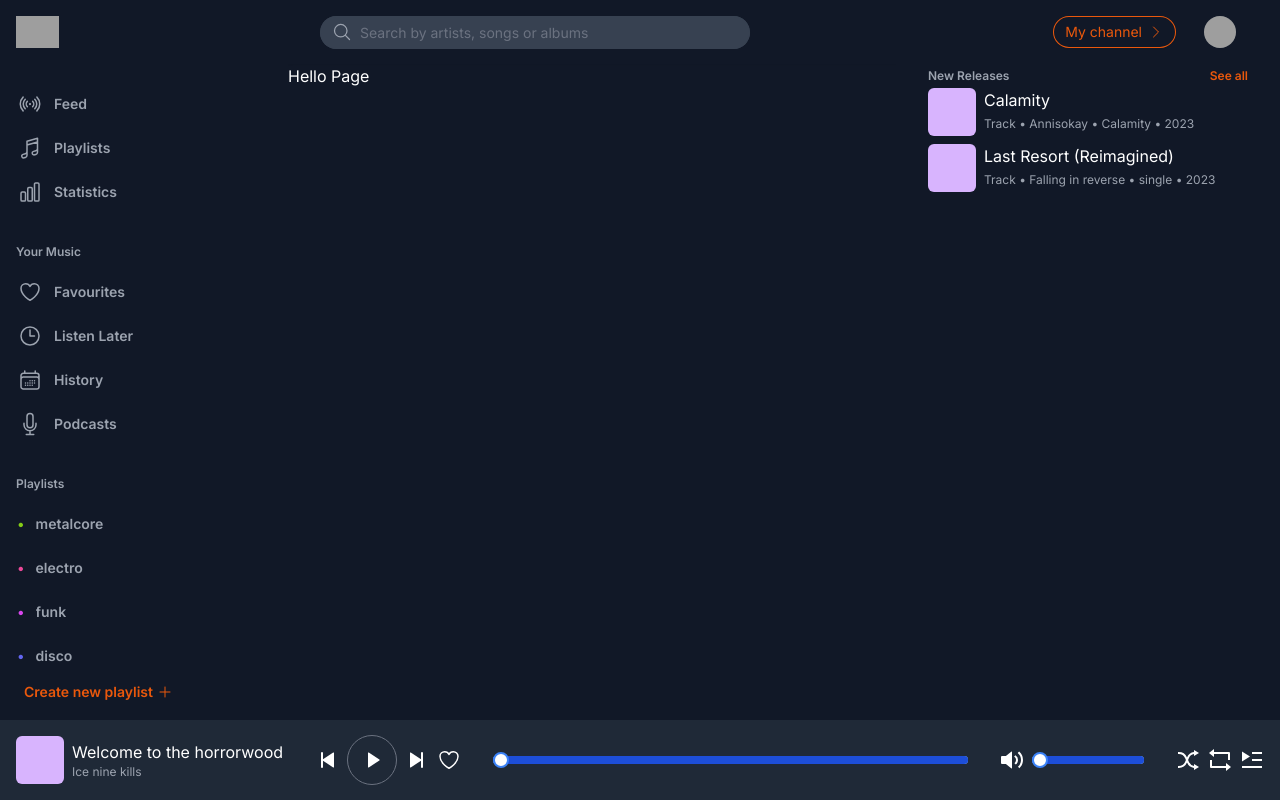
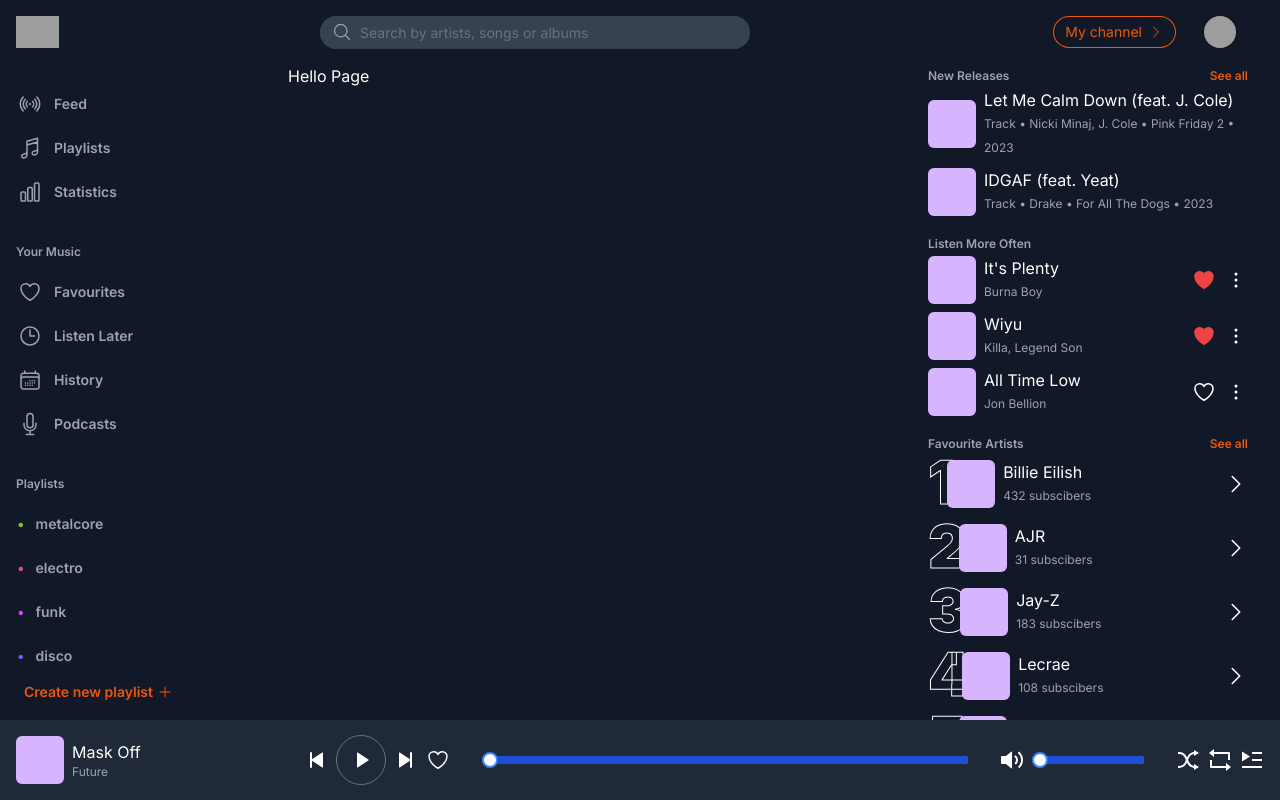
Before and after one commit to LobeM/melo, a Next.js app: page / in a window 1280 px wide. Built offline with nearby package versions, Linux system fonts and the light colour scheme; grey boxes are pictures that could not be loaded.

Commit message:
Completed layout base

```diff
--- a/src/app/_components/Aside.tsx
+++ b/src/app/_components/Aside.tsx
@@ -1,17 +1,23 @@
 import Link from 'next/link';
 
-import { newReleases } from '@/app/lib/placeholder-data';
+import {
+  newReleases,
+  listenMore,
+  favoriteArtists,
+} from '@/app/lib/placeholder-data';
 import NewReleaseListItem from './listItems/NewReleaseListItem';
+import ListenMoreListItem from './listItems/ListenMoreListItem';
+import FavouriteArtistListItem from './listItems/FavouriteArtistListItem';
 
 export default function Aside() {
   return (
-    <aside className='bg-gray-900 px-4 lg:px-8 lg:fixed lg:bottom-20 lg:right-0 lg:top-16 lg:w-96 lg:overflow-y-auto'>
+    <aside className='bg-gray-900 px-4 lg:px-8 lg:fixed lg:bottom-20 lg:right-0 lg:top-16 lg:w-96 lg:overflow-y-auto no-scrollbar'>
       {/* New Realeases */}
       <section>
         <div className='flex justify-between'>
-          <div className='text-xs font-semibold leading-6 text-gray-400'>
+          <h3 className='text-xs font-semibold leading-6 text-gray-400'>
             New Releases
-          </div>
+          </h3>
           <Link
             href='#'
             className='text-orange-600 text-xs leading-6 font-semibold'
@@ -20,8 +26,9 @@
           </Link>
         </div>
         <ul role='list' className='space-y-2'>
-          {newReleases.map((item) => (
+          {newReleases.map((item, index) => (
             <NewReleaseListItem
+              key={index}
               title={item.title}
               artist={item.artist}
               album={item.album}
@@ -29,6 +36,40 @@
             />
           ))}
         </ul>
+        <h3 className='text-xs font-semibold leading-6 text-gray-400 mt-4'>
+          Listen More Often
+        </h3>
+        <ul className='space-y-2'>
+          {listenMore.map((item, index) => (
+            <ListenMoreListItem
+              key={index}
+              title={item.title}
+              artist={item.artist}
+              favorite={item.favorite}
+            />
+          ))}
+        </ul>
+        <div className='flex justify-between mt-4'>
+          <h3 className='text-xs font-semibold leading-6 text-gray-400'>
+            Favourite Artists
+          </h3>
+          <Link
+            href='#'
+            className='text-orange-600 text-xs leading-6 font-semibold'
+          >
+            See all
+          </Link>
+        </div>
+        <ul className='space-y-2'>
+          {favoriteArtists.map((item, index) => (
+            <FavouriteArtistListItem
+              key={index}
+              count={index + 1}
+              name={item.name}
+              subscribers={item.subscribers}
+            />
+          ))}
+        </ul>
       </section>
     </aside>
   );
--- a/src/app/_components/Sidebar.tsx
+++ b/src/app/_components/Sidebar.tsx
@@ -34,7 +34,7 @@
 
 export default function Sidebar() {
   return (
-    <div className='bg-gray-900 hidden xl:fixed xs:inset-y-0 xl:top-0 xl:bottom-20 xl:z-40 xl:flex xl:w-72 xl:flex-col gap-y-5 overflow-y-auto no-scrollbar '>
+    <div className='bg-gray-900 hidden xl:fixed xs:inset-y-0 xl:top-0 xl:bottom-20 xl:z-40 xl:flex xl:w-72 xl:flex-col gap-y-5 overflow-y-auto no-scrollbar'>
       <div className='flex h-16 shrink-0 items-center p-4'>
         <img
           className='h-8 w-auto'
--- /dev/null
+++ b/src/app/_components/listItems/FavouriteArtistListItem.tsx
@@ -0,0 +1,34 @@
+import { ChevronRightIcon } from '@heroicons/react/24/outline';
+import React from 'react';
+
+type IFavouriteArtistListItem = {
+  count: number;
+  name: string;
+  subscribers: number;
+};
+
+const FavouriteArtistListItem = ({
+  count,
+  name,
+  subscribers,
+}: IFavouriteArtistListItem) => {
+  return (
+    <li className='flex items-center gap-x-2'>
+      <span className='text-6xl font-black -me-4 -mt-1 font-outline-1'>
+        {count}
+      </span>
+      <div className='flex-none w-12 h-12 bg-purple-300 rounded-md'></div>
+      <div className='flex-1'>
+        <p>{name}</p>
+        <p className='text-xs leading-6 text-gray-400'>
+          {subscribers} subscibers
+        </p>
+      </div>
+      <button>
+        <ChevronRightIcon className='w-6 h-6' />
+      </button>
+    </li>
+  );
+};
+
+export default FavouriteArtistListItem;
--- /dev/null
+++ b/src/app/_components/listItems/ListenMoreListItem.tsx
@@ -0,0 +1,39 @@
+'use client';
+
+import { EllipsisVerticalIcon, HeartIcon } from '@heroicons/react/24/outline';
+import { HeartIcon as HeartIconFill } from '@heroicons/react/24/solid';
+import React from 'react';
+
+type IListenMoreListItem = {
+  title: string;
+  artist: string;
+  favorite: boolean;
+};
+
+const ListenMoreListItem = ({
+  title,
+  artist,
+  favorite,
+}: IListenMoreListItem) => {
+  return (
+    <li className='flex items-center gap-x-2'>
+      <div className='flex-none w-12 h-12 bg-purple-300 rounded-md'></div>
+      <div className='flex-1'>
+        <h4>{title}</h4>
+        <p className='text-xs leading-6 text-gray-400'>{artist}</p>
+      </div>
+      <button>
+        {favorite ? (
+          <HeartIconFill className='w-6 h-6 text-red-500' />
+        ) : (
+          <HeartIcon className='w-6 h-6' />
+        )}
+      </button>
+      <button>
+        <EllipsisVerticalIcon className='w-6 h-6' />
+      </button>
+    </li>
+  );
+};
+
+export default ListenMoreListItem;
--- a/src/app/_components/player/BottomPlayer.tsx
+++ b/src/app/_components/player/BottomPlayer.tsx
@@ -18,6 +18,12 @@
   const handleMouseDown = (event: MouseEvent<HTMLDivElement>) => {
     setIsDragging(true);
     handleDrag(event);
+  };
+
+  const handleMouseMove = (event: MouseEvent<HTMLDivElement>) => {
+    if (isDragging) {
+      handleDrag(event);
+    }
   };
 
   const handleMouseUp = () => {
@@ -44,11 +50,11 @@
   return (
     <div className='absolute bottom-0 left-0 right-0 flex items-center space-x-8 h-20 shrink-0 bg-gray-800 px-4 py-2 z-50'>
       {/* Now Playing */}
-      <div className='flex items-center space-x-2'>
+      <div className='flex w-64 items-center space-x-2'>
         <div className='flex-none w-12 h-12 bg-purple-300 rounded-md'></div>
         <div>
-          <h4>Welcome to the horrorwood</h4>
-          <p className='text-xs text-gray-400'>Ice nine kills</p>
+          <p>Mask Off</p>
+          <p className='text-xs text-gray-400'>Future</p>
         </div>
       </div>
       {/* Playback Controls */}
@@ -73,6 +79,8 @@
             id='progress-bar'
             className='h-2 bg-blue-500 rounded-full relative draggable'
             onMouseDown={handleMouseDown}
+            onMouseMove={handleMouseMove}
+            onMouseUp={handleMouseUp}
           >
             <div className='h-full bg-blue-700 rounded-full'></div>
             <div className='w-4 h-4 bg-white border-2 border-blue-500 rounded-full absolute top-1/2 transform -translate-y-1/2'></div>
--- a/src/app/globals.css
+++ b/src/app/globals.css
@@ -5,3 +5,13 @@
 body {
   @apply h-full bg-gray-900 text-white;
 }
+
+@layer base {
+  .font-outline-1 {
+    -webkit-text-stroke: 1px white;
+    color: transparent;
+  }
+  .font-outline-4 {
+    -webkit-text-stroke: 4px black;
+  }
+}
--- a/src/app/lib/placeholder-data.js
+++ b/src/app/lib/placeholder-data.js
@@ -7,11 +7,34 @@
 ];
 
 export const newReleases = [
-  { title: 'Calamity', artist: 'Annisokay', album: 'Calamity', year: 2023 },
   {
-    title: 'Last Resort (Reimagined)',
-    artist: 'Falling in reverse',
-    album: 'single',
+    title: 'Let Me Calm Down (feat. J. Cole)',
+    artist: 'Nicki Minaj, J. Cole',
+    album: 'Pink Friday 2',
+    year: 2023,
+  },
+  {
+    title: 'IDGAF (feat. Yeat)',
+    artist: 'Drake',
+    album: 'For All The Dogs',
     year: 2023,
   },
 ];
+
+export const listenMore = [
+  { title: "It's Plenty", artist: 'Burna Boy', favorite: true },
+  { title: 'Wiyu', artist: 'Killa, Legend Son', favorite: true },
+  {
+    title: 'All Time Low',
+    artist: 'Jon Bellion',
+    favorite: false,
+  },
+];
+
+export const favoriteArtists = [
+  { name: 'Billie Eilish', subscribers: 432 },
+  { name: 'AJR', subscribers: 31 },
+  { name: 'Jay-Z', subscribers: 183 },
+  { name: 'Lecrae', subscribers: 108 },
+  { name: 'Sampa the Great', subscribers: 79 },
+];
```
